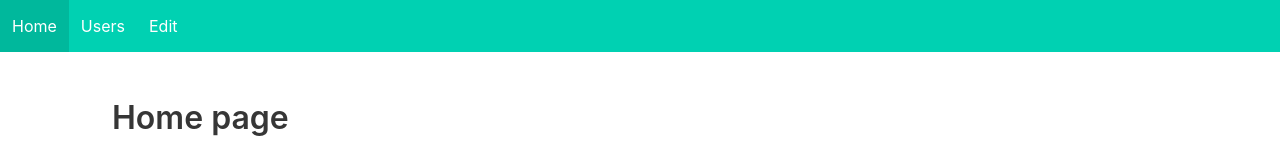
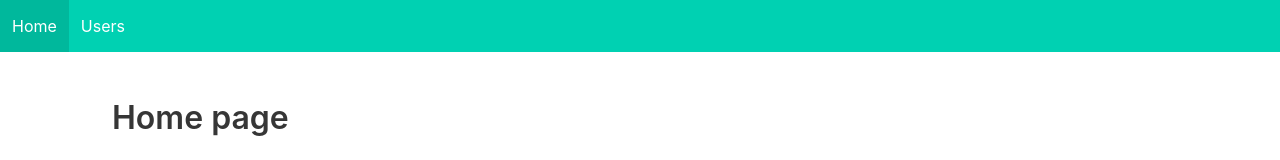
Before and after one commit to vdiachenko/vue-20180219-2030, a Vue app: page / in a window 1280 px wide. Shown: the top 160 px of the page. Built offline with nearby package versions, Linux system fonts and the light colour scheme.

Commit message:
:sparkles: Remove Edit page link from navbar

```diff
--- a/src/components/NavBar.vue
+++ b/src/components/NavBar.vue
@@ -3,7 +3,6 @@
         <div class="navbar-brand">
             <router-link to="/" tag="a" class="navbar-item" active-class="is-active" exact>Home</router-link>
             <router-link to="/users" tag="a" class="navbar-item" active-class="is-active">Users</router-link>
-            <router-link to="/edit" tag="a" class="navbar-item" active-class="is-active">Edit</router-link>
 
             <div class="navbar-burger">
                 <span></span>
```
